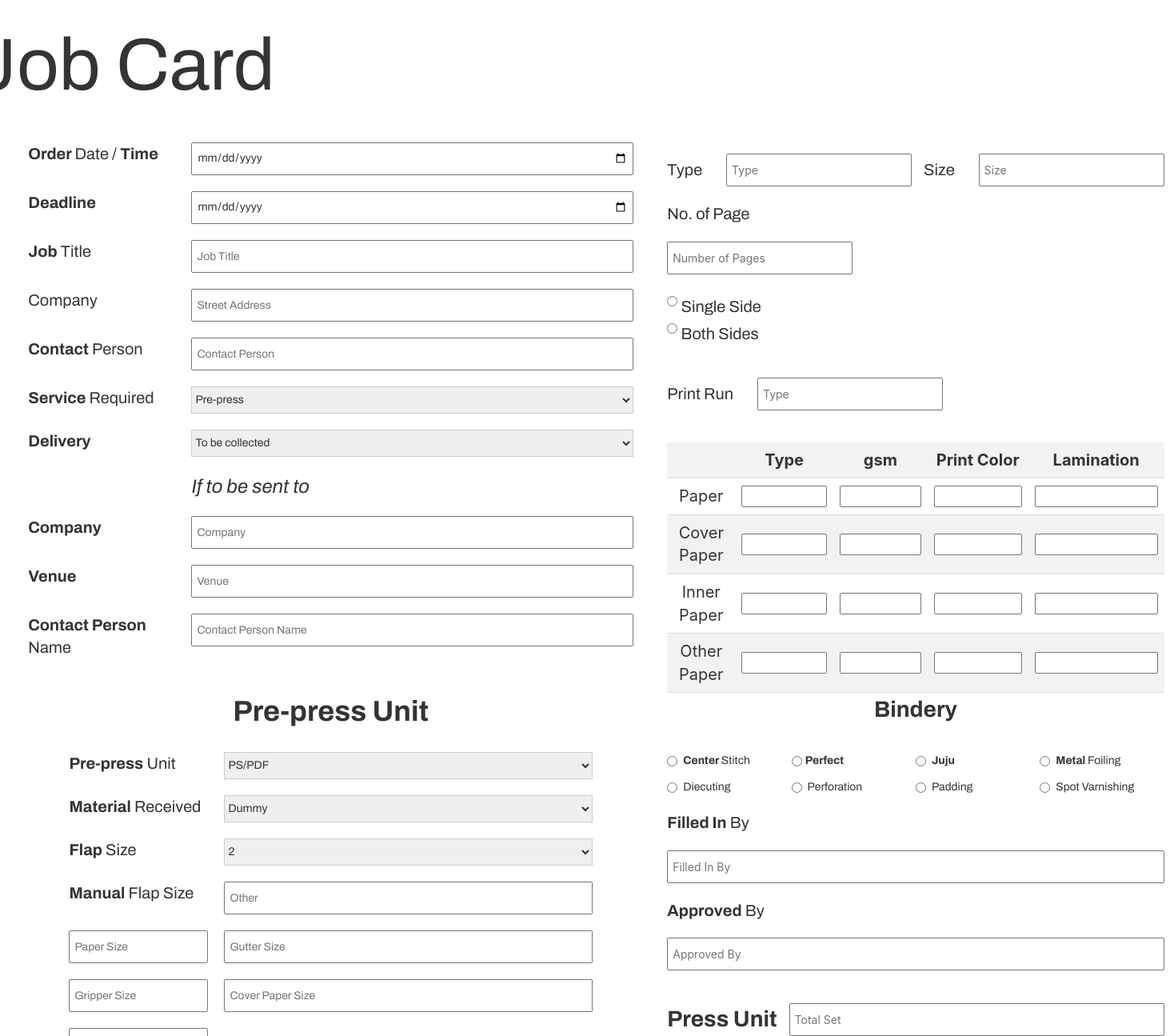
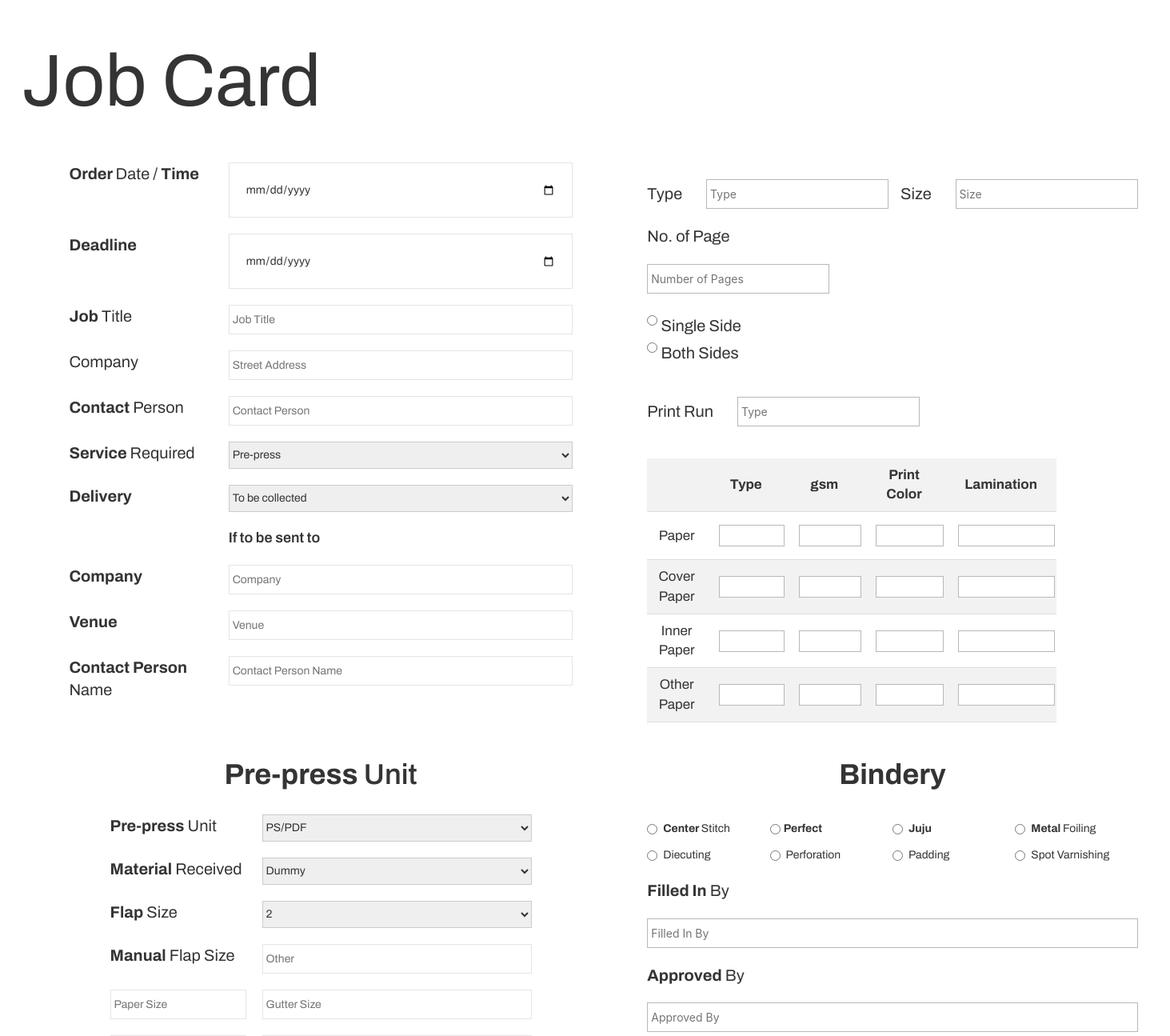
Before and after one commit to sarthakshrestha/erp-prototype, a React (Vite) app: page /test-job-card in a window 1280 px wide. Shown: the top 1295 px of the page at 80% size, 1463 px wide, since content can reach past the window. Built offline with nearby package versions, Linux system fonts and the light colour scheme; a web font is replaced by a local one.

Commit message:
Image changes

```diff
--- a/src/components/styles/job-card.css
+++ b/src/components/styles/job-card.css
@@ -8,8 +8,13 @@
 
 .form {
   display: grid;
-  grid-template-columns: 1fr 3fr;
+  grid-template-columns: 1fr 2.4fr;
   grid-gap: 20px;
+  margin: 2vw 4vw;
+}
+
+.paper-table{
+  font-family: 'Archivo', sans-serif;
 }
 
 .job-container input {
@@ -54,9 +59,8 @@
 
 
 .upload-a h3{
-  font-size: 18px;
+  font-size: 24px;
   color: black;
-
 }
 
 .upload-a{
@@ -79,10 +83,22 @@
   width: 110vw;
 }
 
+
+.screenshot-main input{
+  border: 1.3px solid #b8b8b8;
+  padding: 20px;
+}
+
+.screenshot-main input:placeholder-shown{
+  padding: 4px;
+}
+
+
 .hero h1 {
   margin: 0 auto;
   margin-top: 50px;
-  margin-left: 50%;
+  margin-left: 59%;
+  top: 18%;
   right: 44%;
   position: relative;
 }
@@ -96,11 +112,21 @@
   right: 50%;
   margin-bottom: 40px;
   position: relative;
+  font-size: 22px;
 }
+
+.container-1{
+  width: 40vw;
+}
+
 
 .container {
   margin: 2vw 4vw;
   font-family: "Archivo", sans-serif;
+}
+
+.container input{
+  border: 1px solid #e6e4e4;
 }
 
 input,
@@ -128,7 +154,8 @@ textarea {
 }
 
 .container p {
-  font-size: 24px;
+  font-size: 18px;
+  font-weight: 600;
 }
 
 .paper-table {
@@ -139,16 +166,18 @@ textarea {
 .paper-table th,
 .paper-table td {
   font-size: 17px;
-  padding: 7px;
+  padding: 9px;
   text-wrap: wrap;
   text-align: center;
 
   border-bottom: 1px solid #ddd;
 }
 
+
 .paper-table th {
   background-color: #f2f2f2;
 }
+
 
 .paper-table tbody tr:nth-child(even) {
   background-color: #f2f2f2;
@@ -186,6 +215,12 @@ textarea {
   align-items: center;
 }
 
+.r-form-1{
+  display: flex;
+  flex-direction: row;
+  align-items: center;
+}
+
 .r-1-form {
   display: flex;
   flex-direction: column;
@@ -199,14 +234,26 @@ textarea {
   text-align: right;
 }
 
+.r-form-1 label {
+  flex: 1;
+  margin-right: 15px;
+  text-align: right;
+}
+
 .r-form input {
   flex: 2;
   margin-left: 15px;
 }
 
+.r-form-1 input {
+  flex: 2;
+
+}
+
 .paper-table-1 {
   width: 100%;
   border-collapse: collapse;
+  font-family: 'Archivo', sans-serif;
 }
 
 .paper-table-1 th,
@@ -283,7 +330,7 @@ textarea {
 }
 
 .right-side {
-  margin-top: 5rem;
+  margin-top: 7rem;
   flex: 1;
   width: 900px;
   margin-right: 4rem;
@@ -306,11 +353,14 @@ textarea {
 
 .job-container h2 {
   text-align: center;
+  font-family: "Archivo", sans-serif;
+  font-weight: 550;
 }
 
 .job-container h3 {
   text-align: center;
   font-family: "Archivo", sans-serif;
+  font-weight: 550;
 }
 
 .bindery-container input[type="radio"] {
--- a/src/components/styles/testcss.css
+++ b/src/components/styles/testcss.css
@@ -22,7 +22,14 @@
   /* background-size: contain;
     background-repeat: no-repeat; */
   background-color: rgb(246, 249, 253);
-  background-image: linear-gradient(to bottom, #303133, #80a6cc);
+  /* background-image: linear-gradient(to bottom, #303133, #80a6cc); */
+  background-repeat: no-repeat;
+  background-size: cover;
+  background-image: url("../photos/bg.jpeg");
+  /* background-image: url("https://images.unsplash.com/photo-1658352021804-c87f5db4da4f?q=80&w=1800&auto=format&fit=crop&ixlib=rb-4.0.3&ixid=M3wxMjA3fDB8MHxwaG90by1wYWdlfHx8fGVufDB8fHx8fA%3D%3D"); */
+  /* background-image: url("https://images.unsplash.com/photo-1623410439361-22ac19216577?q=80&w=3387&auto=format&fit=crop&ixlib=rb-4.0.3&ixid=M3wxMjA3fDB8MHxwaG90by1wYWdlfHx8fGVufDB8fHx8fA%3D%3D"); */
+  /* background-image: url("https://images.unsplash.com/photo-1588345921523-c2dcdb7f1dcd?w=800&dpr=2&q=80"); */
+  /* background-image: url("https://images.unsplash.com/photo-1545431766-45ff67845191?q=80&w=3270&auto=format&fit=crop&ixlib=rb-4.0.3&ixid=M3wxMjA3fDB8MHxwaG90by1wYWdlfHx8fGVufDB8fHx8fA%3D%3D"); */
 }
 
 .det {
--- a/src/components/test/job-card.jsx
+++ b/src/components/test/job-card.jsx
@@ -170,8 +170,8 @@ export default function JobCard() {
                   ))}
                 </select>
                 <br />
-                <p>
-                  <i>If to be sent to</i>
+                <p className="ita">
+                  If to be sent to
                 </p>
                 <label htmlFor="company">
                   <b>Company</b>
@@ -206,7 +206,7 @@ export default function JobCard() {
               </form>
               <br></br>
               <br></br>
-              <h2 className="title-h">
+              <h2 className="s-1">
                 <b>Pre-press</b> Unit
               </h2>
               <section className="container">
@@ -318,9 +318,9 @@ export default function JobCard() {
                     name="plateScreentype"
                     placeholder="Plate Screen Type"
                   />
-                  <Gap />
+
                 </form>
-                <Gap />
+
                 <label htmlFor="plateDamage">
                   <b>
                     <h2 className="s-1">
@@ -520,7 +520,7 @@ export default function JobCard() {
                 </tbody>
               </table>
               <br></br>
-              <table className="paper-table-1">
+              <table className="paper-table">
                 <thead>
                   <tr>
                     <th></th>
@@ -570,7 +570,7 @@ export default function JobCard() {
                 </tbody>
               </table>
               <Gap />
-              <div className="r-form">
+              <div className="r-form-1">
                 <label htmlFor="type">Paper Ready By</label>
                 <WGap />
                 <Gap />
@@ -649,7 +649,7 @@ export default function JobCard() {
               </section>
               <Gap />
               <section className="container-1">
-                <table className="paper-table-1">
+                <table className="paper-table">
                   <tbody>
                     <thead>
                       <tr>
@@ -726,7 +726,8 @@ export default function JobCard() {
                 </table>
               </section>
               <section className="b-container">
-                <h3>Bindery</h3>
+              <Gap/><Gap/>
+                <h2 className="s-1"><b>Bindery</b></h2>
                 <Gap />
                 <div className="bindery-container-1">
                   <Gap />
@@ -1049,7 +1050,7 @@ export default function JobCard() {
             onChange={submitUpload}
             className="submit-btn"
             id="upload-input"
-            placeholder="Upload Job Card"
+            placeholder="     "
           />
         </label>
 
```
Also changed, not shown: src/components/photos/bg.jpeg (added).
